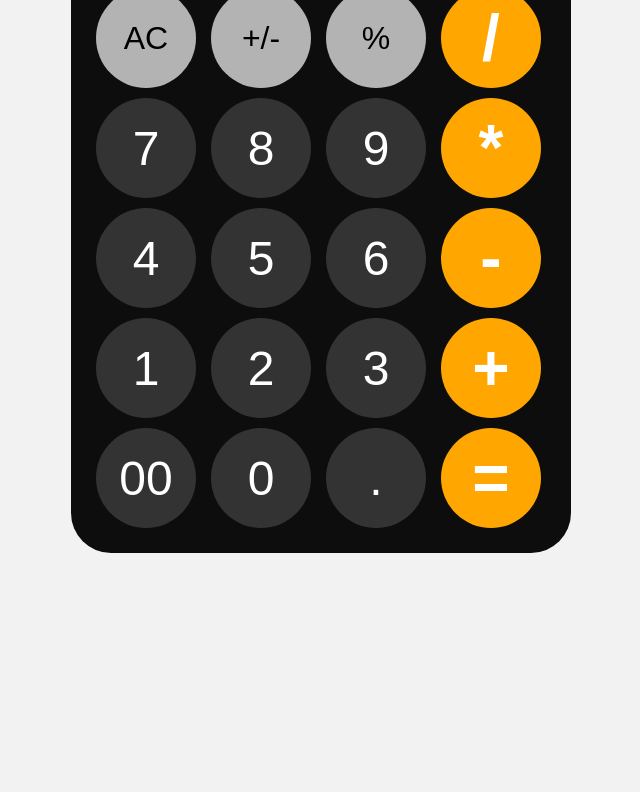
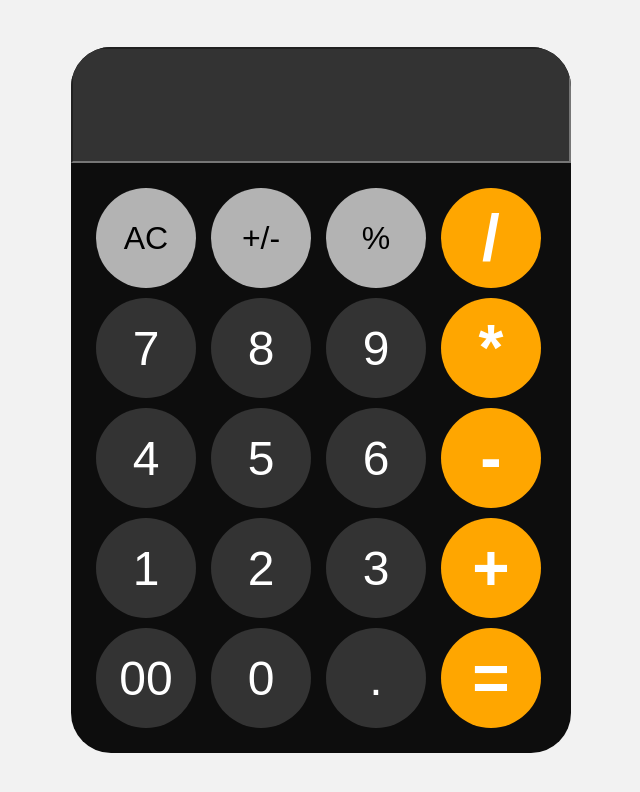
Before and after one commit to pydikondadivya/basic_calculator, a plain HTML site: page index.html in a window 1280 px wide. Shown: the whole page, without its empty margins (319-959 px from the left). Drawn offline with Linux system fonts and the light colour scheme.

Commit message:
Update dd.css

```diff
--- a/dd.css
+++ b/dd.css
@@ -67,7 +67,7 @@ body{
     display:flex;
     justify-content:center;
     align-items:center;
-    height:50vh;
+
     background-color:hsl(0, 0%, 95%)
 }
 #dv{
```
